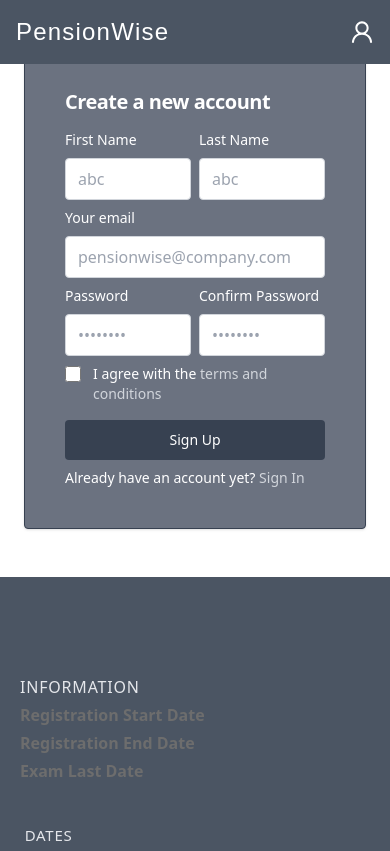
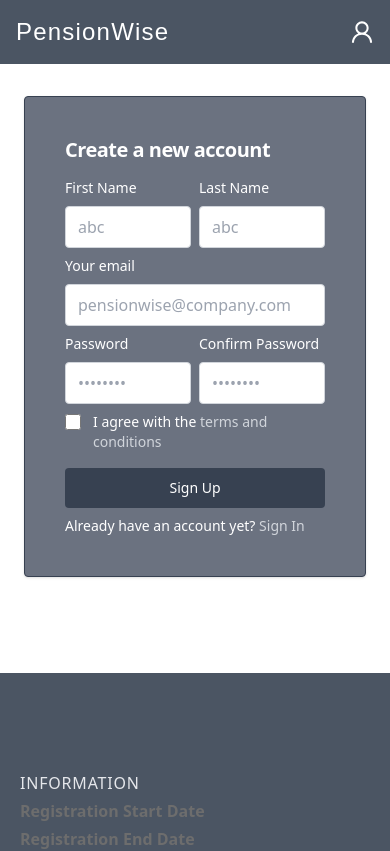
Before and after one commit to codex-rakibul/PensionWise, a Next.js app: page /signup in a window 390 px wide. Shown: the top 851 px of the page. Built offline with nearby package versions, Linux system fonts and the light colour scheme; a web font is replaced by a local one.

Commit message:
procces step

```diff
--- a/pages/signup.js
+++ b/pages/signup.js
@@ -9,7 +9,7 @@
             <Head>
                 <title>Sign Up</title>
             </Head>
-            <div className='bg-white flex justify-center items-center lg:pt-32 md:py-24 py-12'>
+            <div className='bg-white flex justify-center items-center lg:pt-32 py-24'>
             <section className=" ">
             <div className="flex flex-col items-center justify-center px-6 md:py-8 mx-auto lg:py-0">
             <div className="w-full  rounded shadow border md:mt-0 xl:p-0 bg-gray-500 border-gray-700">
```
